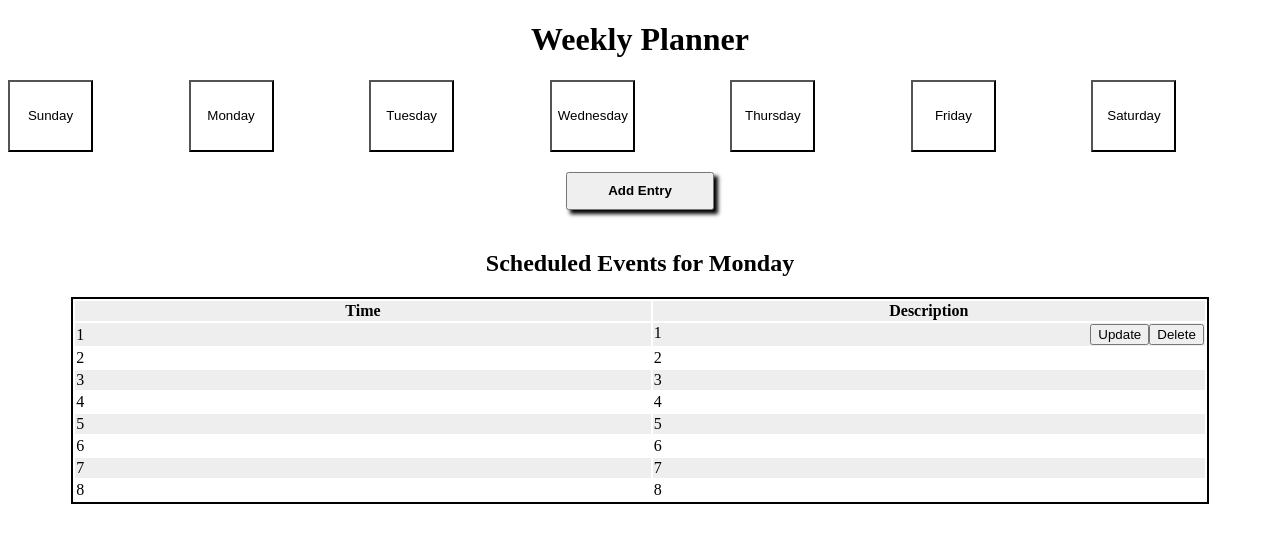
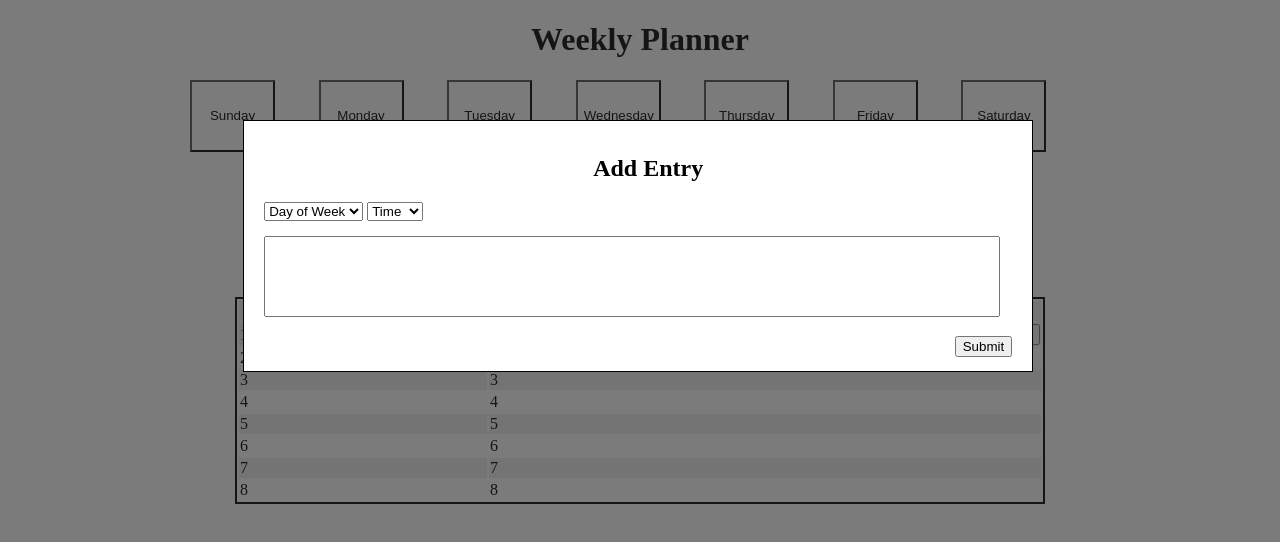
Before and after one commit to BrianBozi/week-planner, a plain HTML site: page index.html in a window 1280 px wide. Both pictures are taken after a click on the button "Add Entry". Drawn offline with Linux system fonts and the light colour scheme.

Commit message:
Checkpoint JS.

```diff
--- a/main.js
+++ b/main.js
@@ -0,0 +1,6 @@
+var $addEntryButton = document.querySelector('.addEntry');
+var $modalContainerOff = document.querySelector('.modalContainerOff');
+
+$addEntryButton.addEventListener('click', function (event) {
+  $modalContainerOff.className = 'modalContainerOn';
+});
--- a/styles.css
+++ b/styles.css
@@ -1,4 +1,9 @@
 /* Modal Box */
+
+.container {
+  width: 900px;
+  margin: 0 auto;
+}
 
 .weeklyHeader {
   text-align: center;
@@ -17,11 +22,10 @@
   justify-content: center;
 }
 
-.addEntry:hover {
-  background-color: #95bcf2;
-}
-
 .modalContainerOn {
+  top: 0;
+  left: 0;
+  align-items: center;
   position: fixed;
   background-color: rgba(35, 35, 35, 0.6);
   width: 100vw;
@@ -33,6 +37,10 @@
 }
 
 .modalContent {
+  position: fixed;
+  top: 15%;
+  left: 19%;
+  background-color: white;
   border: 1px solid black;
   width: 60%;
   height: 250px;
@@ -106,3 +114,8 @@ tr:nth-child(odd) {
 .move-right {
   float: right;
 }
+
+.addEntry:hover,
+.move-right:hover {
+  background-color: #95bcf2;
+}
```
Also changed, not shown: index.html (+0 -11 lines).
